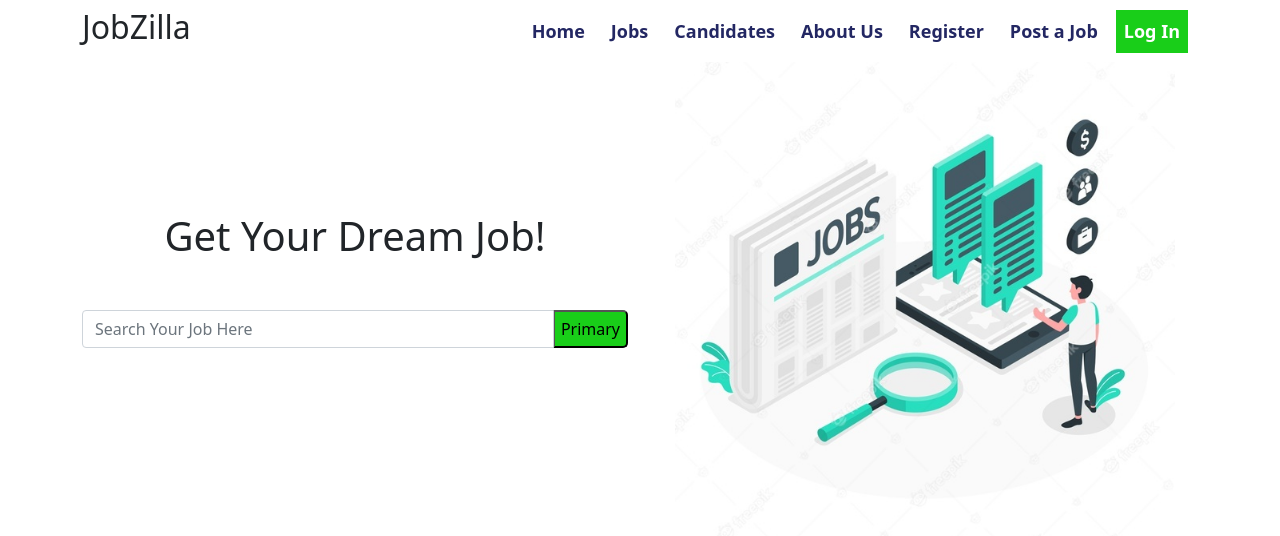
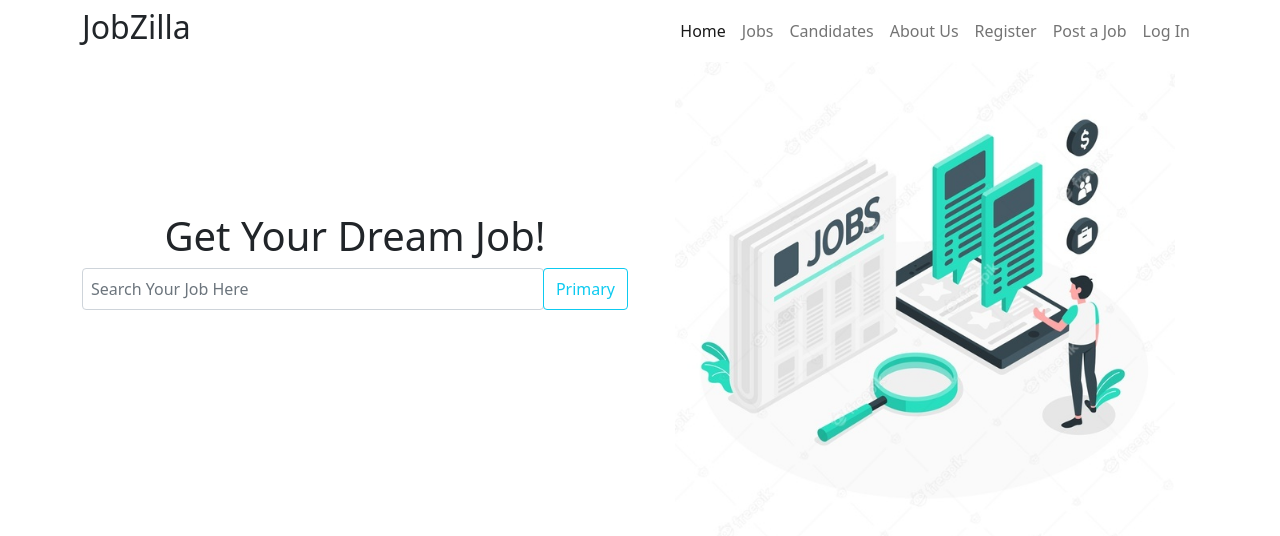
Before and after one commit to DevSquadCode/jobzilla-client, a React (Create React App) app: page / in a window 1280 px wide. Shown: the top 536 px of the page. Built offline with nearby package versions, Linux system fonts and the light colour scheme.

Commit message:
added css module

```diff
--- a/src/components/Header/Banner.js
+++ b/src/components/Header/Banner.js
@@ -1,24 +1,30 @@
 import React from 'react';
-import banner from '../../images/banner.jpg'
-import './Banner.css';
+import banner from '../../images/banner.jpg';
+import bannerStyle from './Banner.module.css';
+
+
 
 const Banner = () => {
+    const {
+        dreamJob,
+        btnColor,
+    } = bannerStyle;
+
+
     return (
-        <div class='container'>
-            <div class='row'>
-                <div class='col-md-6'>
-                    <div class='dream-job'>
+        <div className='container'>
+            <div className='row'>
+                <div className='col-md-6'>
+                    <div className={dreamJob}>
                         <h1>Get Your Dream Job!</h1>
                     </div>
 
-                    <div class="input-group mb-3">
-                        <input type="text" class="form-control" placeholder="Search Your Job Here" aria-label="Recipient's username" aria-describedby="button-addon2"></input>
-                        <button type="button" class="btn-color">Primary</button>
+                    <div className='input-group mb-3'>
+                        <input type="text" className="form-control rounded p-2" placeholder="Search Your Job Here" aria-label="Recipient's username" aria-describedby="button-addon2"></input>
+                        <button type="button" className={`${btnColor} btn btn-outline-info rounded`}>Primary</button>
                     </div>
-
                 </div>
-
-                <div class='col-md-6'>
+                <div className='col-md-6'>
                     <img src={banner} alt="Job Banner" width="500" height="500"></img>
                 </div>
             </div>
--- a/src/components/Header/Banner.css
+++ b/src/components/Header/Banner.module.css
@@ -1,13 +1,13 @@
-.input-group{
+.inputGroup{
     margin-top: 50px;
     margin-right: 300px;
 }
 
-.btn-color{
+.btnColor{
     background-color: rgb(25, 206, 25);
     border-radius: 5px;
 }
 
-.dream-job{
+.dreamJob{
     margin-top: 150px;
 }
--- a/src/components/Header/Header.js
+++ b/src/components/Header/Header.js
@@ -1,36 +1,37 @@
 import React from 'react';
-import './Header.css';
+import headerStyle from './Header.module.css';
+
 
 const Header = () => {
   return (
-        <nav class="navbar navbar-expand-lg navbar-light bg-transparent">
-  <div class="container">
+    <nav className="navbar navbar-expand-lg navbar-light bg-transparent">
+      <div className="container">
         <h2 >JobZilla</h2>
-    <button class="navbar-toggler" type="button" data-bs-toggle="collapse" data-bs-target="#navbarSupportedContent" aria-controls="navbarSupportedContent" aria-expanded="false" aria-label="Toggle navigation">
-      <span class="navbar-toggler-icon"></span>
+        <button className="navbar-toggler" type="button" data-bs-toggle="collapse" data-bs-target="#navbarSupportedContent" aria-controls="navbarSupportedContent" aria-expanded="false" aria-label="Toggle navigation">
+          <span className="navbar-toggler-icon"></span>
         </button>
-    <div class="collapse navbar-collapse" id="navbarSupportedContent">
-      <ul class="navbar-nav ms-auto mb-2 mb-lg-0">
-        <li class="nav-item">
-          <a id='menu' class="nav-link active" aria-current="page" href="#">Home</a>
+        <div className="collapse navbar-collapse" id="navbarSupportedContent">
+          <ul className="navbar-nav ms-auto mb-2 mb-lg-0">
+            <li className="nav-item">
+              <a id='menu' className="nav-link active" aria-current="page" href="/">Home</a>
             </li>
-        <li class="nav-item">
-          <a id='menu' class="nav-link" href="#">Jobs</a>
+            <li className="nav-item">
+              <a id='menu' className="nav-link" href="/">Jobs</a>
             </li>
-        <li class="nav-item">
-          <a id='menu' class="nav-link" href="#">Candidates</a>
+            <li className="nav-item">
+              <a id='menu' className="nav-link" href="/">Candidates</a>
             </li>
-        <li class="nav-item">
-          <a id='menu' class="nav-link" href="#">About Us</a>
+            <li className="nav-item">
+              <a id='menu' className="nav-link" href="/">About Us</a>
             </li>
-        <li class="nav-item">
-          <a id='menu' class="nav-link" href="#">Register</a>
+            <li className="nav-item">
+              <a id='menu' className="nav-link" href="/">Register</a>
             </li>
-        <li class="nav-item">
-          <a id='menu' class="nav-link" href="#">Post a Job</a>
+            <li className="nav-item">
+              <a id='menu' className="nav-link" href="/">Post a Job</a>
             </li>
-        <li class="nav-item">
-          <a id='logMenu' class="nav-link" href="#">Log In</a>
+            <li className="nav-item">
+              <a id='logMenu' className="nav-link" href="/">Log In</a>
             </li>
 
           </ul>
--- a/src/components/Header/Header.css
+++ b/src/components/Header/Header.module.css
@@ -1,4 +1,4 @@
-.nav-link{
+.navLink{
     color: red;
 }
 
```
Lines whose indentation alone changed are shown as unchanged.
